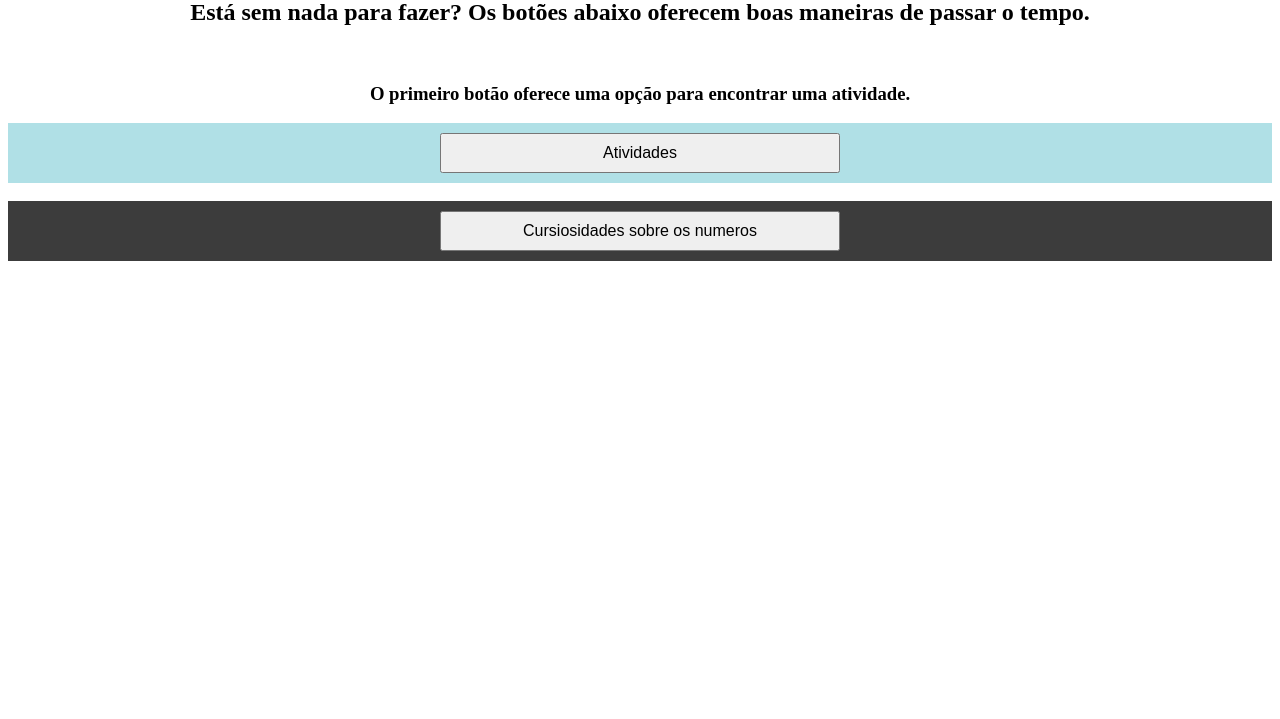
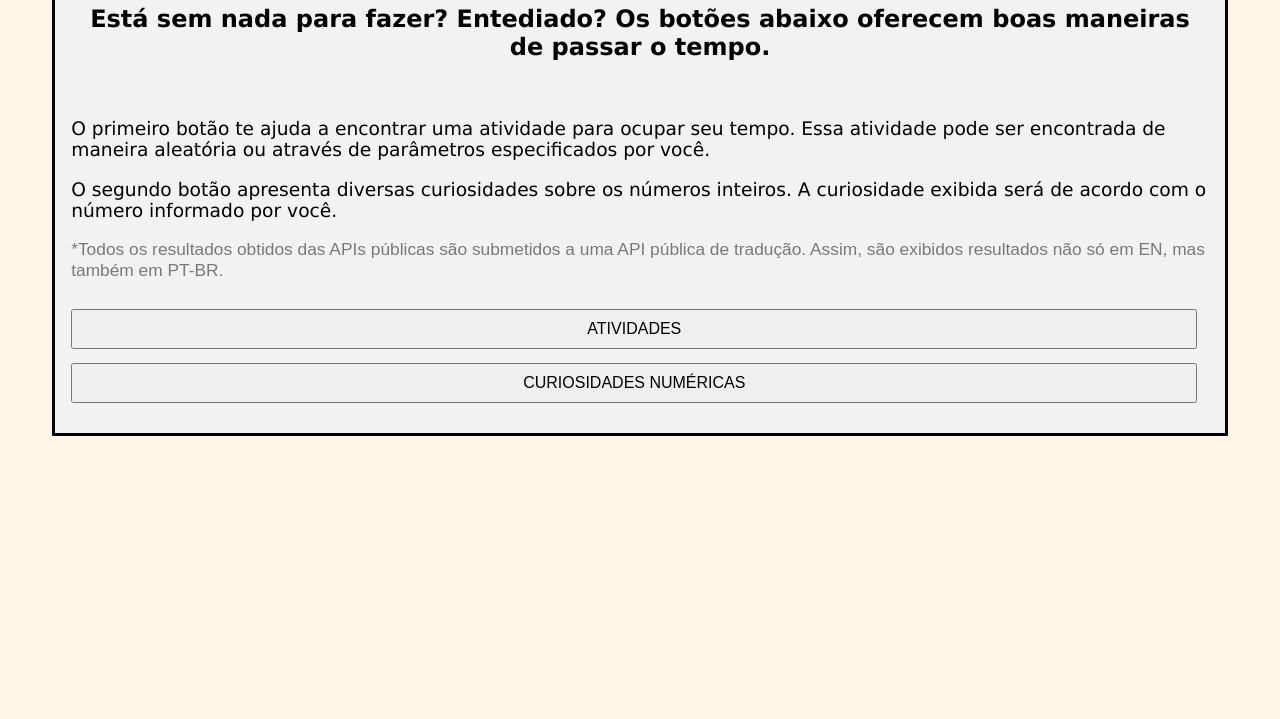
Before and after one commit to Compass-pb-rasa-2021-ufms/sprint-1-pb-ufms, a website: page public/views/index.html in a window 1280 px wide. Shown: the part 81-800 px from the top of the page. Drawn offline with Linux system fonts and the light colour scheme.

Commit message:
Refatorando

```diff
--- a/public/css/index.css
+++ b/public/css/index.css
@@ -2,21 +2,57 @@
   text-align: center;
 }
 
-  .box-color-red { background-color: powderblue; }
-  .box-color-grey { background-color: #3C3C3C; }
+.color {
+  background-color: rgb(253, 245, 229);
+}
 
+.border {
+  border-style: solid;
+}
 .btn {
   height: 40px;
   text-align: center;
-    width: 400px;
+  width: 99%;
   cursor: pointer;
 
   font-size: 1rem;
   display: inline-block;
-    margin: 10px;
+  margin-bottom: 14px;
 }
 
 .btn:hover {
-    background-color: black;
+  background-color: #45a049;
   color: white;
 }
+
+div.container {
+  border-radius: 1px;
+  padding: 20px;
+  margin: auto;
+  width: 90%;
+  border: 3px solid black;
+  background-color: #f2f2f2;
+  padding: 16px;
+}
+h1,h2 {
+  text-align: center;
+  margin-top: 0px;
+}
+
+h1, h2 {
+  font-family: Verdana, Arial, Helvetica, sans-serif;
+}
+
+p {
+  font-family: Verdana, Arial, Helvetica, sans-serif;
+  font-size: 14pt;
+}
+
+.info {
+  color: #000;
+  color: rgba(0, 0, 0, 0.5);
+  font-size: 13pt;
+  font-family: Arial, sans-serif;
+  padding: 0px;
+  margin-bottom: 10px;
+}
--- a/public/css/number.css
+++ b/public/css/number.css
@@ -10,7 +10,7 @@ div.container {
 
 button[type="submit"] {
   width: 100%;
-    background-color: #04AA6D;
+  background-color: #04aa6d;
   color: white;
   padding: 14px 20px;
   margin: 8px 0;
@@ -36,7 +36,6 @@ div.container {
 
 p {
   font-size: 16pt;
-
 }
 
 table {
@@ -50,8 +49,10 @@ table {
   border-bottom: 1px solid #ddd;
 }
 
-  tr:hover {background-color: rgba(255, 255, 0, 0.363);}
+tr:hover {
+  background-color: rgba(255, 255, 0, 0.363);
+}
 
 body {
-    background-color: #DCE1E3
+  background-color: #dce1e3;
 }
--- a/public/views/index.html
+++ b/public/views/index.html
@@ -1,24 +1,42 @@
 <!DOCTYPE html>
 <html>
   <head>
-    <link href="/css/index.css" rel="stylesheet" type="text/css">
+    <link href="/css/index.css" rel="stylesheet" type="text/css" />
     <title>Bored app</title>
   </head>
-  <body class="center">
-    <h1>Bem vindo ao Bored APP</h1>
-    <h2>Está sem nada para fazer? Os botões abaixo oferecem boas maneiras de passar o tempo.</h2>
-    <br>
+  <body class="color">
+    <div class="container">
+      <h1>Bem vindo!</h1>
 
+      <h2>
+        Está sem nada para fazer? Entediado? Os botões abaixo oferecem boas
+        maneiras de passar o tempo.
+      </h2>
+      <br />
+      <p>
+        O primeiro botão te ajuda a encontrar uma atividade para ocupar seu
+        tempo. Essa atividade pode ser encontrada de maneira aleatória ou
+        através de parâmetros especificados por você.
+      </p>
+      <p>
+        O segundo botão apresenta diversas curiosidades sobre os números
+        inteiros. A curiosidade exibida será de acordo com o número informado
+        por você.
+      </p>
+      <p class="info">
+        *Todos os resultados obtidos das APIs públicas são submetidos a uma API
+        pública de tradução. Assim, são exibidos resultados não só em EN, mas
+        também em PT-BR.
+      </p>
+      <br />
+      <button onclick="location.href='/entediado'" class="btn">
+        ATIVIDADES
+      </button>
+      <br />
 
-    <h3>O primeiro botão oferece uma opção para encontrar uma atividade.</h3>
-    <div class="box-color-red">
-        <button onclick="location.href='/entediado'" class="btn">Atividades</button>
+      <button onclick="location.href='/numero'" class="btn">
+        CURIOSIDADES NUMÉRICAS
+      </button>
     </div>
-    <br />
-
-    <div class="box-color-grey">
-        <button onclick="location.href='/numero'" class="btn" >Cursiosidades sobre os numeros</button>
-    </div>
-
   </body>
 </html>
```
Also changed, not shown: public/css/activityform.css (renamed from public/css/style.css, +15 -15 lines), public/views/activity.html (+2 -2 lines), public/views/activityform.html (+93 -51 lines), public/views/number.html (+35 -7 lines), src/server.js (+13 -15 lines), src/utils.js (+5 -5 lines). Lines whose indentation alone changed are shown as unchanged.
